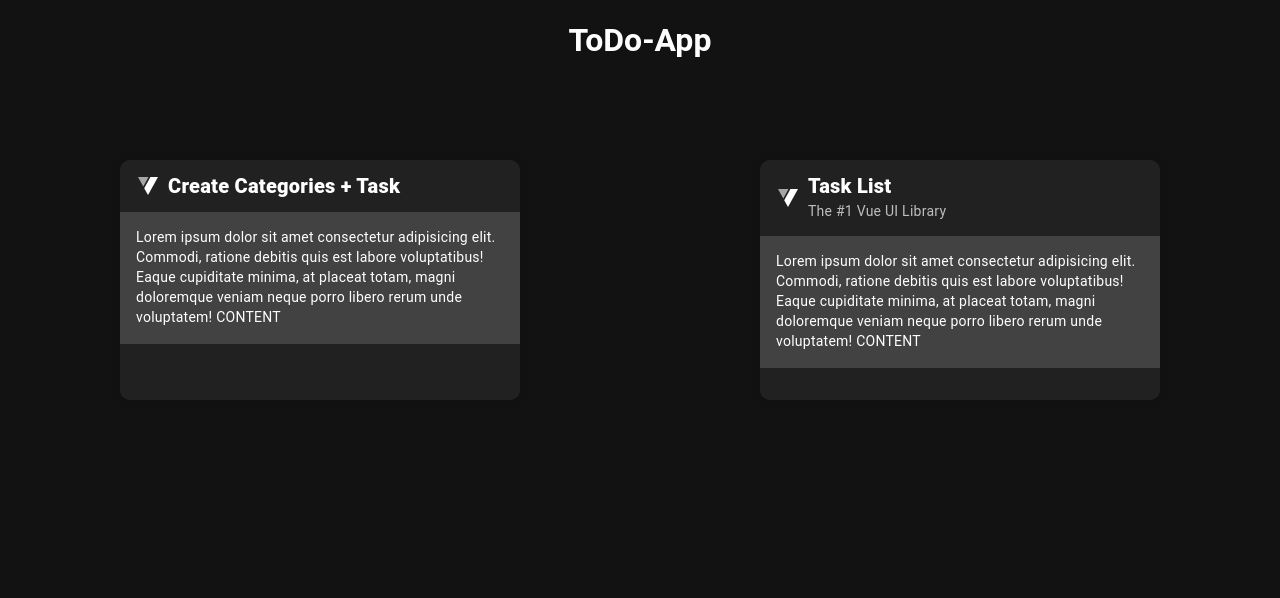
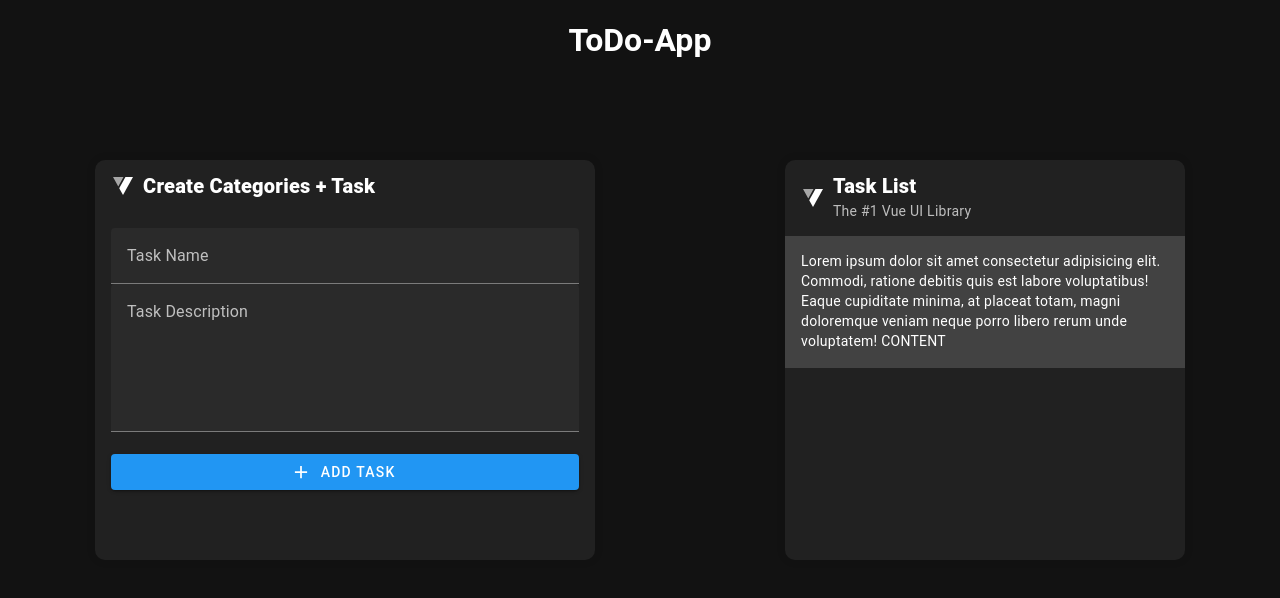
Before and after one commit to dh1542/ToDoApp, a Vue app in the folder ToDoApp-UI/: page / in a window 1280 px wide. Shown: the top 598 px of the page. Built offline with nearby package versions, Linux system fonts and the light colour scheme.

Commit message:
#14: Added task creation form and introduced variables

```diff
--- a/ToDoApp-UI/components.d.ts
+++ b/ToDoApp-UI/components.d.ts
@@ -7,8 +7,10 @@ export {}
 /* prettier-ignore */
 declare module 'vue' {
   export interface GlobalComponents {
+    CreateTaskButton: typeof import('./src/components/CreateTaskButton.vue')['default']
     HelloWorld: typeof import('./src/components/HelloWorld.vue')['default']
     RouterLink: typeof import('vue-router')['RouterLink']
     RouterView: typeof import('vue-router')['RouterView']
+    TaskCreationForm: typeof import('./src/components/TaskCreationForm.vue')['default']
   }
 }
--- a/ToDoApp-UI/env.d.ts
+++ b/ToDoApp-UI/env.d.ts
@@ -1,2 +1,5 @@
 /// <reference types="vite/client" />
 /// <reference types="unplugin-vue-router/client" />
+
+BASE_URL = "http://localhost";
+SERVER_PORT = 8080;
--- /dev/null
+++ b/ToDoApp-UI/src/components/CreateTaskButton.vue
@@ -0,0 +1,44 @@
+<template>
+  <v-btn
+    color="primary"
+    dark
+    fab
+    fixed
+    bottom
+    right
+    @click="() => createTask()"
+  >
+    <template v-slot:prepend>
+      <v-icon color="#ffffff" icon="mdi-plus" size="large"></v-icon>
+    </template>
+
+    Add Task</v-btn
+  >
+</template>
+
+<script setup lang="ts">
+import { inject } from "vue";
+import { defineProps } from "vue";
+
+const serverUrl: string = inject<string>("serverUrl") + "/api/task/create";
+
+const props = defineProps({
+  taskName: {
+    type: String,
+    required: true,
+  },
+  taskDescription: {
+    type: String,
+    required: true,
+  },
+});
+
+function createTask() {
+  console.log("Task Name: ", props.taskName);
+  console.log("Task Description: ", props.taskDescription);
+
+  // TODO: Call rest api and create task
+}
+</script>
+
+<style></style>
--- a/ToDoApp-UI/src/components/HelloWorld.vue
+++ b/ToDoApp-UI/src/components/HelloWorld.vue
@@ -3,17 +3,11 @@
     <h1>ToDo-App</h1>
   </div>
   <div id="content">
-    <v-card class="mx-auto" prepend-icon="$vuetify" width="400" id="card">
+    <v-card class="mx-auto" prepend-icon="$vuetify" width="500" id="card">
       <template v-slot:title>
         <span class="font-weight-black">Create Categories + Task</span>
       </template>
-
-      <v-card-text class="bg-surface-light pt-4">
-        Lorem ipsum dolor sit amet consectetur adipisicing elit. Commodi,
-        ratione debitis quis est labore voluptatibus! Eaque cupiditate minima,
-        at placeat totam, magni doloremque veniam neque porro libero rerum unde
-        voluptatem! CONTENT
-      </v-card-text>
+      <TaskCreationForm />
     </v-card>
     <v-card
       class="mx-auto"
@@ -37,7 +31,7 @@
 </template>
 
 <script setup lang="ts">
-//
+import TaskCreationForm from "./TaskCreationForm.vue";
 </script>
 
 <style>
@@ -60,8 +54,8 @@
 
 #card {
   margin-top: 5rem;
-  height: 30%;
-  width: 40%;
+  height: 50%;
+
   margin-left: 0;
   border-radius: 10px;
   box-shadow: 0 0 10px rgba(0, 0, 0, 0.1);
--- /dev/null
+++ b/ToDoApp-UI/src/components/TaskCreationForm.vue
@@ -0,0 +1,38 @@
+<template>
+  <v-container fluid id="task-creation-form">
+    <v-responsive>
+      <v-text-field
+        v-model="taskName"
+        hide-details="auto"
+        label="Task Name"
+      ></v-text-field>
+    </v-responsive>
+    <v-textarea
+      v-model="taskDescription"
+      label="Task Description"
+      name="input-7-1"
+      variant="filled"
+      auto-grow
+    ></v-textarea>
+    <CreateTaskButton
+      :task-name="taskName"
+      :task-description="taskDescription"
+    />
+  </v-container>
+</template>
+
+<script setup lang="ts">
+import CreateTaskButton from "./CreateTaskButton.vue";
+import { ref } from "vue";
+
+const taskName = ref("");
+const taskDescription = ref("");
+</script>
+
+<style>
+#task-creation-form {
+  display: flex;
+  flex-direction: column;
+  width: 100%;
+}
+</style>
--- a/ToDoApp-UI/src/main.ts
+++ b/ToDoApp-UI/src/main.ts
@@ -5,16 +5,17 @@
  */
 
 // Plugins
-import { registerPlugins } from '@/plugins'
+import { registerPlugins } from "@/plugins";
 
 // Components
-import App from './App.vue'
+import App from "./App.vue";
 
 // Composables
-import { createApp } from 'vue'
+import { createApp } from "vue";
 
-const app = createApp(App)
+const app = createApp(App);
+app.provide("serverUrl", "http://localhost:8080");
 
-registerPlugins(app)
+registerPlugins(app);
 
-app.mount('#app')
+app.mount("#app");
```
